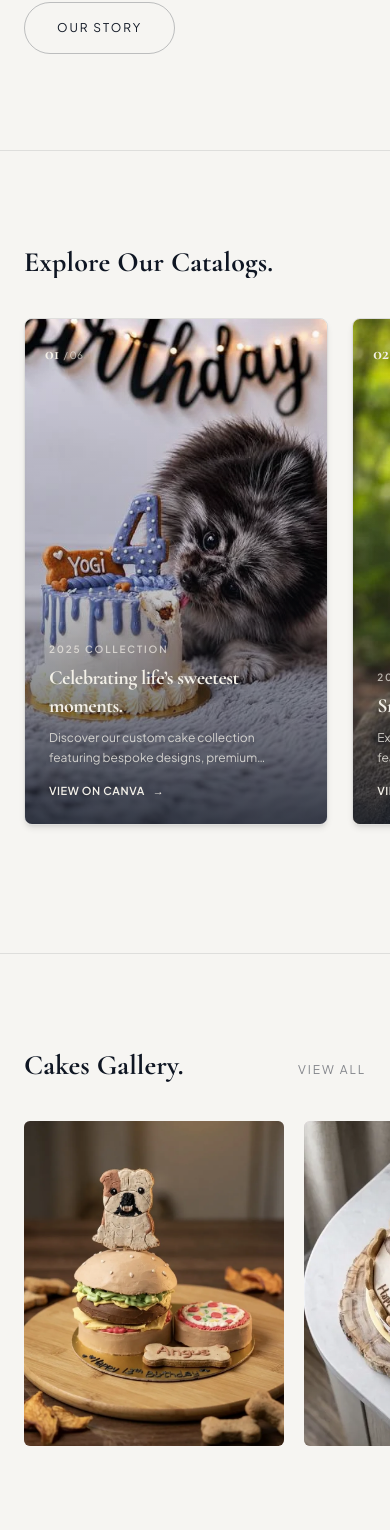
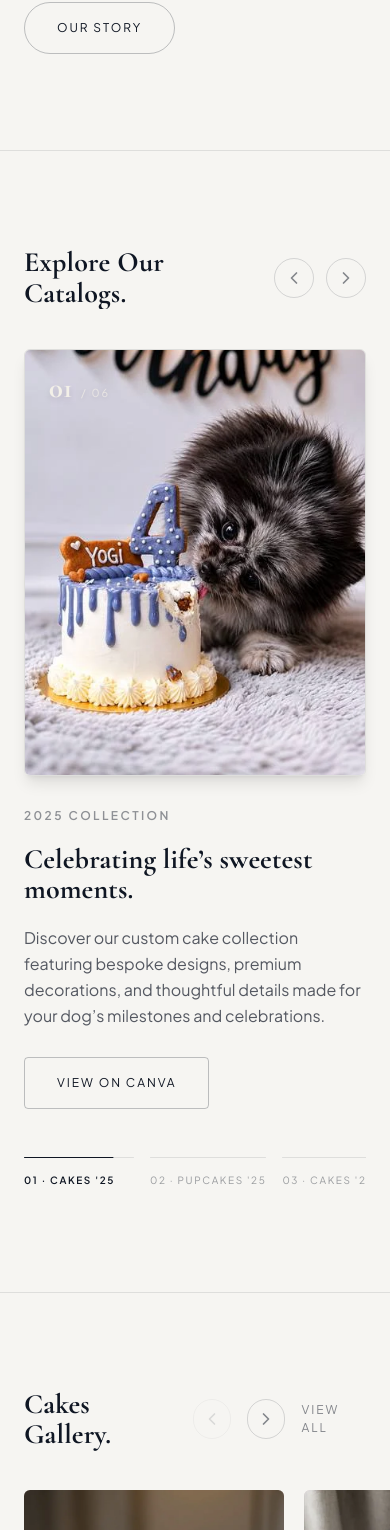
Before and after one commit to navinagarwaleb/2TreatsDown_Final, a Next.js app: page / in a window 390 px wide. Shown: the part 1407-2937 px from the top of the page. Built offline with nearby package versions, Linux system fonts and the light colour scheme.

Commit message:
feat: update shop, custom cake, gallery, testimonials, and catalogs

```diff
--- a/app/custom-cake/page.tsx
+++ b/app/custom-cake/page.tsx
@@ -5,7 +5,7 @@ import { motion } from "framer-motion";
 
 export default function CustomCakePage() {
     return (
-        <div className="container mx-auto px-4 max-w-7xl py-16 md:py-24">
+        <div className="container mx-auto px-4 max-w-7xl pt-32 pb-16 md:pt-48 md:pb-24">
             <div className="grid grid-cols-1 lg:grid-cols-2 gap-16 items-start">
                 <motion.div
                     initial={{ opacity: 0, x: -30 }}
--- a/app/shop/item/[id]/page.tsx
+++ b/app/shop/item/[id]/page.tsx
@@ -16,10 +16,10 @@ export default async function ProductPage({ params }: { params: Promise<{ id: st
     }
 
     return (
-        <div className="container mx-auto px-4 max-w-7xl py-12 md:py-24 animate-in fade-in duration-500">
+        <div className="container mx-auto px-4 max-w-7xl pt-32 pb-12 md:pt-48 md:pb-24 animate-in fade-in duration-500">
             <Link
                 href="/shop"
-                className="inline-flex items-center gap-2 text-brand-dark/60 hover:text-brand-orange transition-colors mb-8 font-medium"
+                className="inline-flex items-center gap-2 text-brand-dark/60 hover:text-brand-orange transition-colors mb-8 font-medium relative z-10"
             >
                 <ArrowLeft className="w-4 h-4" /> Back to shop
             </Link>
--- a/app/shop/page.tsx
+++ b/app/shop/page.tsx
@@ -10,7 +10,7 @@ export default async function Shop() {
     const treats = await getSquareProducts();
 
     return (
-        <div className="container mx-auto px-4 max-w-7xl py-16">
+        <div className="container mx-auto px-4 max-w-7xl pt-32 pb-16 md:pt-48">
             <Suspense fallback={null}>
                 <CheckoutSuccessHandler />
             </Suspense>
--- a/components/home/Catalogs.tsx
+++ b/components/home/Catalogs.tsx
@@ -1,8 +1,9 @@
 "use client";
 
-import { useState } from "react";
+import { useState, useRef, useEffect } from "react";
 import { motion, AnimatePresence } from "framer-motion";
 import { WordSlideUp } from "@/components/ui/ScrollReveal";
+import { ChevronLeft, ChevronRight } from "lucide-react";
 
 const catalogs = [
     {
@@ -63,22 +64,63 @@ const catalogs = [
 
 export default function Catalogs() {
     const [activeIndex, setActiveIndex] = useState(0);
+    const tabsRef = useRef<HTMLDivElement>(null);
+
+    // Auto-scroll the tab bar to keep the active tab visible (only horizontally, without page scroll)
+    useEffect(() => {
+        const activeTab = document.getElementById(`catalog-tab-${activeIndex}`);
+        if (activeTab && tabsRef.current) {
+            const container = tabsRef.current;
+            const containerWidth = container.clientWidth;
+            const tabOffsetLeft = activeTab.offsetLeft;
+            const tabWidth = activeTab.clientWidth;
+
+            // Target scroll left puts active tab in the middle of container
+            const targetScrollLeft = tabOffsetLeft - (containerWidth / 2) + (tabWidth / 2);
+
+            // Limit scroll boundary to prevent scrolling past start
+            container.scrollTo({
+                left: Math.max(0, targetScrollLeft),
+                behavior: "smooth"
+            });
+        }
+    }, [activeIndex]);
+
+    const goPrev = () => setActiveIndex((prev) => (prev - 1 + catalogs.length) % catalogs.length);
+    const goNext = () => setActiveIndex((prev) => (prev + 1) % catalogs.length);
 
     return (
-        <section className="bg-surface py-24 md:py-32 border-b border-sumi/10 space-section relative overflow-hidden">
-            {/* Header Title - Aligned to left screen margin */}
-            <div className="px-6 md:px-12 lg:px-20 xl:px-28 mb-10 md:mb-16 w-full">
+        <section className="bg-surface py-24 md:py-32 border-b border-sumi/10 space-section relative">
+            {/* Header Title row with arrows */}
+            <div className="px-6 md:px-12 lg:px-20 xl:px-28 mb-10 md:mb-16 w-full flex items-center justify-between gap-4">
                 <h2 className="font-heading text-[clamp(1.75rem,3.6vw,2.75rem)] leading-[1.1] tracking-[0.005em] text-sumi font-bold">
                     <WordSlideUp text="Explore Our Catalogs." className="justify-start" />
                 </h2>
+
+                {/* Navigation arrows — always visible on all screen sizes */}
+                <div className="flex items-center gap-3">
+                    <button
+                        onClick={goPrev}
+                        className="w-10 h-10 rounded-full border border-sumi/15 flex items-center justify-center text-sumi/50 hover:text-sumi hover:border-sumi/40 transition-all cursor-pointer"
+                        aria-label="Previous catalog"
+                    >
+                        <ChevronLeft className="w-5 h-5" />
+                    </button>
+                    <button
+                        onClick={goNext}
+                        className="w-10 h-10 rounded-full border border-sumi/15 flex items-center justify-center text-sumi/50 hover:text-sumi hover:border-sumi/40 transition-all cursor-pointer"
+                        aria-label="Next catalog"
+                    >
+                        <ChevronRight className="w-5 h-5" />
+                    </button>
+                </div>
             </div>
 
-            {/* Desktop Section (md:block) - Fluid Left-Aligned 50/50 Grid */}
-            <div className="hidden md:block px-6 md:px-12 lg:px-20 xl:px-28 w-full">
-                {/* 50/50 split grid where left cell contains image and right cell contains text */}
-                <div className="grid grid-cols-1 md:grid-cols-2 gap-12 xl:gap-20 items-stretch">
-                    {/* Left Column: Interactive Image Carousel, left-aligned inside its grid cell */}
-                    <div className="w-full flex justify-start">
+            {/* Main content — single responsive layout for ALL screen sizes */}
+            <div className="px-6 md:px-12 lg:px-20 xl:px-28 w-full">
+                <div className="grid grid-cols-1 md:grid-cols-2 gap-8 md:gap-12 xl:gap-20 items-start">
+                    {/* Left Column: Image */}
+                    <div className="w-full flex justify-center md:justify-start">
                         <a
                             href={catalogs[activeIndex].url}
                             target="_blank"
@@ -86,7 +128,7 @@ export default function Catalogs() {
                             className="group relative block w-full max-w-[480px] aspect-[4/5] overflow-hidden rounded-md shadow-lg border border-sumi/10 cursor-pointer"
                         >
                             {/* Overlay Index */}
-                            <div className="absolute top-6 left-6 md:top-8 md:left-8 z-10 flex items-baseline gap-2 pointer-events-none">
+                            <div className="absolute top-6 left-6 z-10 flex items-baseline gap-2 pointer-events-none">
                                 <span className="font-heading text-[clamp(1.8rem,3vw,2.4rem)] font-bold leading-none tracking-[0.01em] text-washi drop-shadow-md">
                                     {String(activeIndex + 1).padStart(2, '0')}
                                 </span>
@@ -113,10 +155,9 @@ export default function Catalogs() {
                         </a>
                     </div>
 
-                    {/* Right Column: Descriptions & Tab Triggers - stretches and aligns perfectly */}
-                    <div className="flex flex-col justify-between h-full py-2 max-w-[520px] w-full">
-                        {/* Top Group: Text & Button */}
-                        <div className="relative flex-grow flex flex-col justify-start">
+                    {/* Right Column: Description + Tabs */}
+                    <div className="flex flex-col w-full max-w-[520px]">
+                        {/* Text & Button */}
                         <AnimatePresence mode="wait">
                             <motion.div
                                 key={activeIndex}
@@ -124,19 +165,19 @@ export default function Catalogs() {
                                 animate={{ opacity: 1, y: 0 }}
                                 exit={{ opacity: 0, y: -15 }}
                                 transition={{ duration: 0.8, ease: [0.16, 1, 0.3, 1] }}
-                                    className="w-full text-left space-y-6"
+                                className="w-full text-left space-y-5"
                             >
                                 <span className="block font-sans text-xs tracking-[0.2em] uppercase text-sumi/45 font-semibold">
                                     {catalogs[activeIndex].category}
                                 </span>
-                                    <h3 className="font-heading text-[clamp(2.25rem,4.5vw,3.5rem)] leading-[1.08] tracking-[0.005em] text-sumi font-bold">
+                                <h3 className="font-heading text-[clamp(1.75rem,4.5vw,3.5rem)] leading-[1.08] tracking-[0.005em] text-sumi font-bold">
                                     {catalogs[activeIndex].headline}
                                 </h3>
                                 <p className="font-sans text-base leading-relaxed text-sumi/70">
                                     {catalogs[activeIndex].description}
                                 </p>
 
-                                    <div className="pt-4">
+                                <div className="pt-2">
                                     <a
                                         href={catalogs[activeIndex].url}
                                         target="_blank"
@@ -158,31 +199,32 @@ export default function Catalogs() {
                                 </div>
                             </motion.div>
                         </AnimatePresence>
-                        </div>
 
-                        {/* Bottom Group: Interactive Tab bar spanning exactly across the container */}
-                        <div className="mt-12 md:mt-0 pt-6">
-                            <div className="flex items-center gap-4 lg:gap-6 w-full">
+                        {/* Tab bar — locked to the bottom. Horizontal scroller on mobile, 2x3 grid on desktop */}
+                        <div className="mt-12 md:mt-20 xl:mt-28">
+                            <div
+                                ref={tabsRef}
+                                className="flex md:grid md:grid-cols-3 gap-4 md:gap-x-6 md:gap-y-4 overflow-x-auto md:overflow-x-visible pb-2 md:pb-0 scrollbar-hide"
+                            >
                                 {catalogs.map((catalog, idx) => (
                                     <button
                                         key={idx}
+                                        id={`catalog-tab-${idx}`}
                                         onClick={() => setActiveIndex(idx)}
-                                        className="group flex-1 text-left relative pt-4 cursor-pointer focus:outline-none"
+                                        className="group shrink-0 md:shrink text-left relative pt-4 cursor-pointer focus:outline-none min-w-[110px] md:min-w-0"
                                         aria-label={`Show ${catalog.title}`}
                                     >
                                         {/* Progress Bar Line */}
                                         <span className="absolute top-0 left-0 right-0 h-[1.5px] bg-sumi/10 overflow-hidden rounded-full">
                                             {activeIndex === idx && (
                                                 <motion.span
-                                                    key={idx}
+                                                    key={`progress-${idx}`}
                                                     initial={{ scaleX: 0 }}
                                                     animate={{ scaleX: 1 }}
                                                     style={{ originX: 0 }}
                                                     transition={{ duration: 8, ease: "linear" }}
                                                     className="absolute inset-y-0 left-0 bg-sumi h-full w-full"
-                                                    onAnimationComplete={() => {
-                                                        setActiveIndex((prev) => (prev + 1) % catalogs.length);
-                                                    }}
+                                                    onAnimationComplete={goNext}
                                                 />
                                             )}
                                         </span>
@@ -200,67 +242,6 @@ export default function Catalogs() {
                     </div>
                 </div>
             </div>
-
-            {/* Mobile Horizontal Scrolling Cards (md:hidden) */}
-            <div className="md:hidden w-full overflow-hidden">
-                <div className="flex gap-6 overflow-x-auto pb-8 px-6 scrollbar-hide snap-x snap-mandatory">
-                    {catalogs.map((catalog, idx) => (
-                        <motion.div
-                            key={idx}
-                            initial={{ opacity: 0, x: 40 }}
-                            whileInView={{ opacity: 1, x: 0 }}
-                            viewport={{ once: true }}
-                            transition={{ duration: 1.2, ease: [0.16, 1, 0.3, 1], delay: idx * 0.08 }}
-                            className="flex-shrink-0 w-[78vw] sm:w-[320px] snap-center"
-                        >
-                            <a
-                                href={catalog.url}
-                                target="_blank"
-                                rel="noopener noreferrer"
-                                className="group relative block aspect-[9/15] overflow-hidden rounded-lg border border-sumi/10 shadow-md"
-                            >
-                                {/* Image */}
-                                <img
-                                    src={catalog.img}
-                                    alt={catalog.title}
-                                    className="absolute inset-0 w-full h-full object-cover transition-transform duration-700 ease-text-roll group-hover:scale-105"
-                                />
-
-                                {/* Bottom vignette shadow */}
-                                <div className="absolute inset-0 bg-gradient-to-t from-sumi/80 via-sumi/20 to-transparent pointer-events-none" />
-
-                                {/* Top index overlay */}
-                                <div className="absolute top-5 left-5 z-10 flex items-baseline gap-1 pointer-events-none">
-                                    <span className="font-heading text-lg font-bold text-washi">
-                                        {String(idx + 1).padStart(2, '0')}
-                                    </span>
-                                    <span className="font-sans text-[10px] uppercase text-washi/70">
-                                        / {String(catalogs.length).padStart(2, '0')}
-                                    </span>
-                                </div>
-
-                                {/* Text content absolute at bottom */}
-                                <div className="absolute inset-x-0 bottom-0 p-6 space-y-2 text-left">
-                                    <span className="block font-sans text-[10px] tracking-[0.18em] uppercase text-washi/70 font-semibold">
-                                        {catalog.category}
-                                    </span>
-                                    <h3 className="font-heading text-xl font-bold text-washi tracking-tight leading-snug">
-                                        {catalog.headline}
-                                    </h3>
-                                    <p className="font-sans text-xs text-washi/80 line-clamp-2 leading-relaxed">
-                                        {catalog.description}
-                                    </p>
-
-                                    <div className="pt-2 flex items-center text-washi font-sans text-[11px] font-semibold tracking-wider uppercase gap-2 group-hover:text-brand-pink transition-colors">
-                                        <span>View on Canva</span>
-                                        <span className="transform group-hover:translate-x-1 transition-transform duration-300">&rarr;</span>
-                                    </div>
-                                </div>
-                            </a>
-                        </motion.div>
-                    ))}
-                </div>
-            </div>
         </section>
     );
 }
--- a/components/home/Gallery.tsx
+++ b/components/home/Gallery.tsx
@@ -1,8 +1,9 @@
 "use client";
 
 import Link from "next/link";
+import { useState, useRef, useEffect, useCallback } from "react";
 import { motion } from "framer-motion";
-import { WordSlideUp } from "@/components/ui/ScrollReveal";
+import { ChevronLeft, ChevronRight } from "lucide-react";
 
 const images = [
     {
@@ -43,57 +44,104 @@ const images = [
     },
 ];
 
+// Custom smooth scroll with easing — no browser jank
+function smoothScrollTo(el: HTMLElement, targetLeft: number, duration: number = 600) {
+    const startLeft = el.scrollLeft;
+    const distance = targetLeft - startLeft;
+    const startTime = performance.now();
+
+    function easeOutCubic(t: number): number {
+        return 1 - Math.pow(1 - t, 3);
+    }
+
+    function step(currentTime: number) {
+        const elapsed = currentTime - startTime;
+        const progress = Math.min(elapsed / duration, 1);
+        el.scrollLeft = startLeft + distance * easeOutCubic(progress);
+        if (progress < 1) {
+            requestAnimationFrame(step);
+        }
+    }
+
+    requestAnimationFrame(step);
+}
+
 export default function Gallery() {
+    const scrollRef = useRef<HTMLDivElement>(null);
+    const [canScrollLeft, setCanScrollLeft] = useState(false);
+    const [canScrollRight, setCanScrollRight] = useState(true);
+
+    const checkScroll = useCallback(() => {
+        const el = scrollRef.current;
+        if (!el) return;
+        setCanScrollLeft(el.scrollLeft > 2);
+        setCanScrollRight(el.scrollLeft < el.scrollWidth - el.clientWidth - 2);
+    }, []);
+
+    useEffect(() => {
+        checkScroll();
+        window.addEventListener("resize", checkScroll);
+        return () => window.removeEventListener("resize", checkScroll);
+    }, [checkScroll]);
+
+    const doScroll = (dir: "left" | "right") => {
+        const el = scrollRef.current;
+        if (!el) return;
+        const amount = dir === "left" ? -340 : 340;
+        const target = Math.max(0, Math.min(el.scrollLeft + amount, el.scrollWidth - el.clientWidth));
+        smoothScrollTo(el, target, 600);
+    };
+
     return (
         <section className="bg-surface py-24 md:py-32 border-b border-sumi/10 space-section">
-            {/* Header row: left title + right "View all" link — same baseline row */}
-            <div className="px-6 md:px-12 lg:px-20 xl:px-28 flex items-baseline justify-between gap-6 mb-10 md:mb-14">
-                <motion.h2
-                    initial={{ opacity: 0, y: 12 }}
-                    whileInView={{ opacity: 1, y: 0 }}
-                    viewport={{ once: true }}
-                    transition={{ duration: 0.8, ease: [0.16, 1, 0.3, 1] }}
-                    className="font-heading text-[clamp(1.75rem,3.6vw,2.75rem)] leading-[1.1] tracking-[0.005em] text-sumi font-bold"
-                >
+            {/* Header row */}
+            <div className="px-6 md:px-12 lg:px-20 xl:px-28 flex items-center justify-between gap-4 mb-10 md:mb-14">
+                <h2 className="font-heading text-[clamp(1.75rem,3.6vw,2.75rem)] leading-[1.1] tracking-[0.005em] text-sumi font-bold">
                     Cakes Gallery.
-                </motion.h2>
+                </h2>
 
-                <motion.div
-                    initial={{ opacity: 0, y: 12 }}
-                    whileInView={{ opacity: 1, y: 0 }}
-                    viewport={{ once: true }}
-                    transition={{ duration: 0.8, ease: [0.16, 1, 0.3, 1], delay: 0.12 }}
-                >
+                <div className="flex items-center gap-4">
+                    <button
+                        onClick={() => doScroll("left")}
+                        disabled={!canScrollLeft}
+                        className="w-10 h-10 rounded-full border border-sumi/15 flex items-center justify-center text-sumi/50 hover:text-sumi hover:border-sumi/40 transition-all cursor-pointer disabled:opacity-25 disabled:cursor-default"
+                        aria-label="Scroll left"
+                    >
+                        <ChevronLeft className="w-5 h-5" />
+                    </button>
+                    <button
+                        onClick={() => doScroll("right")}
+                        disabled={!canScrollRight}
+                        className="w-10 h-10 rounded-full border border-sumi/15 flex items-center justify-center text-sumi/50 hover:text-sumi hover:border-sumi/40 transition-all cursor-pointer disabled:opacity-25 disabled:cursor-default"
+                        aria-label="Scroll right"
+                    >
+                        <ChevronRight className="w-5 h-5" />
+                    </button>
+
                     <Link
                         href="/gallery"
-                        className="group relative inline-flex overflow-hidden font-sans text-[12px] tracking-[0.16em] uppercase text-sumi/50 hover:text-sumi transition-colors duration-500 ease-text-roll"
+                        className="font-sans text-[12px] tracking-[0.16em] uppercase text-sumi/50 hover:text-sumi transition-colors duration-300"
                     >
-                        <span className="block transition-transform duration-500 ease-text-roll group-hover:-translate-y-full">
-                            View all
-                        </span>
-                        <span aria-hidden="true" className="absolute inset-0 translate-y-full transition-transform duration-500 ease-text-roll group-hover:translate-y-0">
-                            View all
-                        </span>
+                        View all
                     </Link>
-                </motion.div>
+                </div>
             </div>
 
-            {/* Horizontal scrolling card row — full bleed with screen-edge padding, no max-w */}
-            <div className="flex gap-5 md:gap-6 lg:gap-8 overflow-x-auto pb-4 px-6 md:px-12 lg:px-20 xl:px-28 scrollbar-hide">
+            {/* Scrollable card row — pure overflow, no snap, no CSS smooth */}
+            <div
+                ref={scrollRef}
+                onScroll={checkScroll}
+                className="flex gap-5 md:gap-6 lg:gap-8 overflow-x-auto pb-4 px-6 md:px-12 lg:px-20 xl:px-28 scrollbar-hide"
+            >
                 {images.map((item, idx) => (
                     <motion.div
                         key={idx}
-                        initial={{ opacity: 0, x: 40 }}
-                        whileInView={{ opacity: 1, x: 0 }}
+                        initial={{ opacity: 0, y: 20 }}
+                        whileInView={{ opacity: 1, y: 0 }}
                         viewport={{ once: true }}
-                        transition={{
-                            duration: 1.2,
-                            ease: [0.16, 1, 0.3, 1],
-                            delay: idx * 0.06,
-                        }}
+                        transition={{ duration: 0.6, delay: idx * 0.06 }}
                         className="flex-shrink-0 w-[260px] md:w-[280px] lg:w-[300px]"
                     >
-                        {/* Image card */}
                         <div className="group block">
                             <div className="aspect-[4/5] overflow-hidden rounded-md relative bg-brand-pink/30">
                                 <img
```
Also changed, not shown: components/home/Testimonials.tsx (+10 -6 lines). Lines whose indentation alone changed are shown as unchanged.
